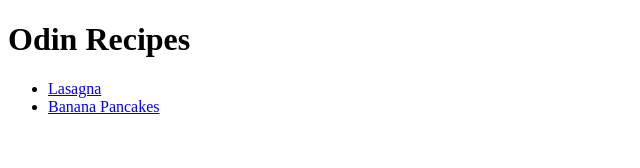
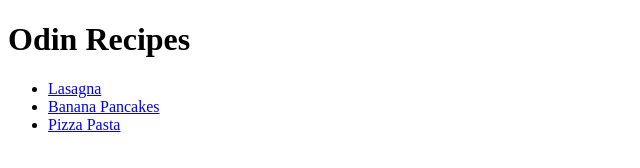
Before and after one commit to TrioMattP/odin-recipes, a plain HTML site: page index.html in a window 1280 px wide. Shown: the full height of the page, 0-640 px from the left. Drawn offline with Linux system fonts and the light colour scheme.

Commit message:
Add pizza pasta to list of recipe links

```diff
--- a/index.html
+++ b/index.html
@@ -9,6 +9,7 @@
         <ul>
         <li><a href="recipes/lasagna.html">Lasagna</a></li>
         <li><a href="recipes/bananapancake.html">Banana Pancakes</a></li>
+        <li><a href="recipes/pizzapasta.html">Pizza Pasta</a></li>
         </ul>
     </body>
 </html>
```
